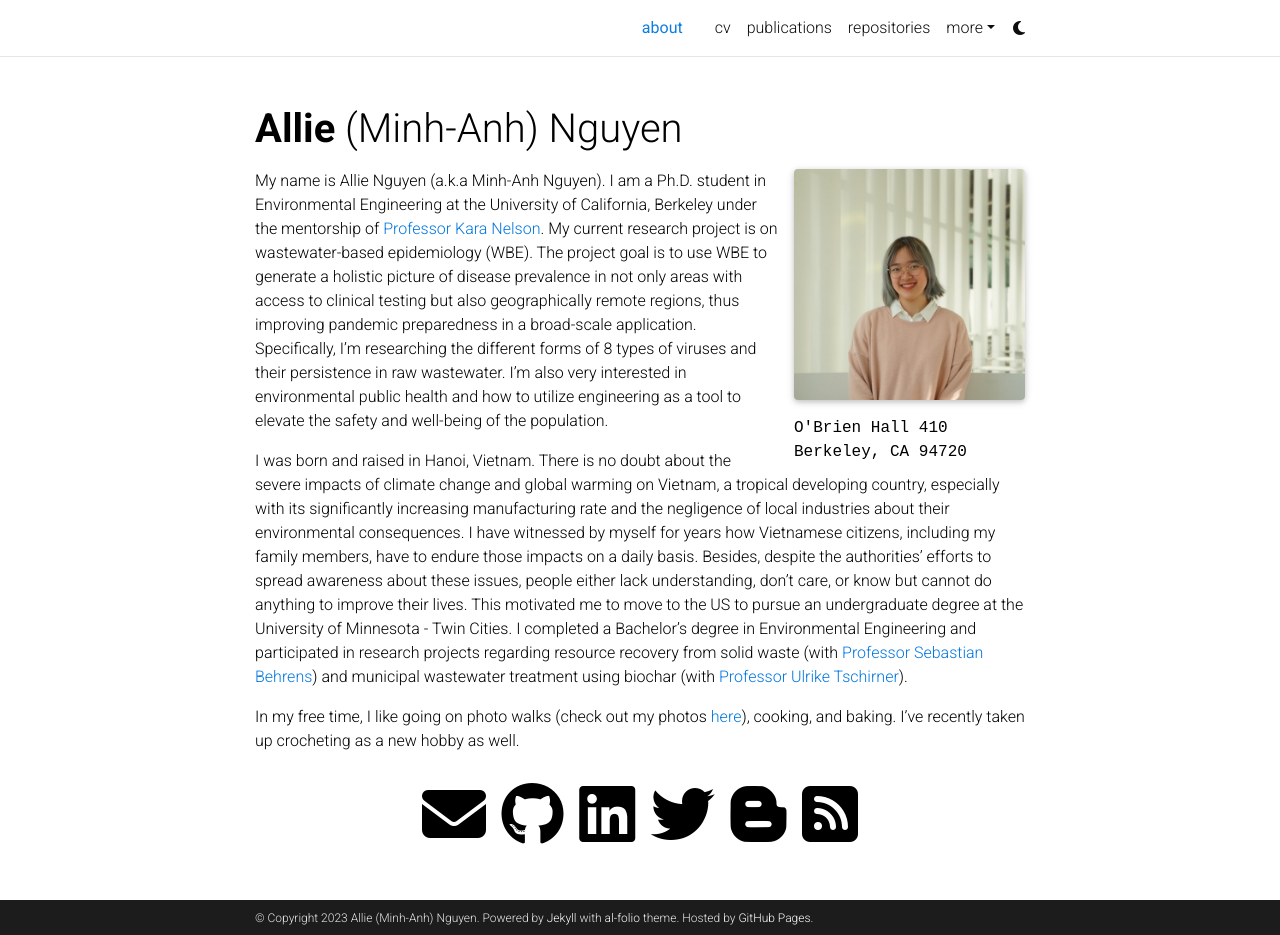
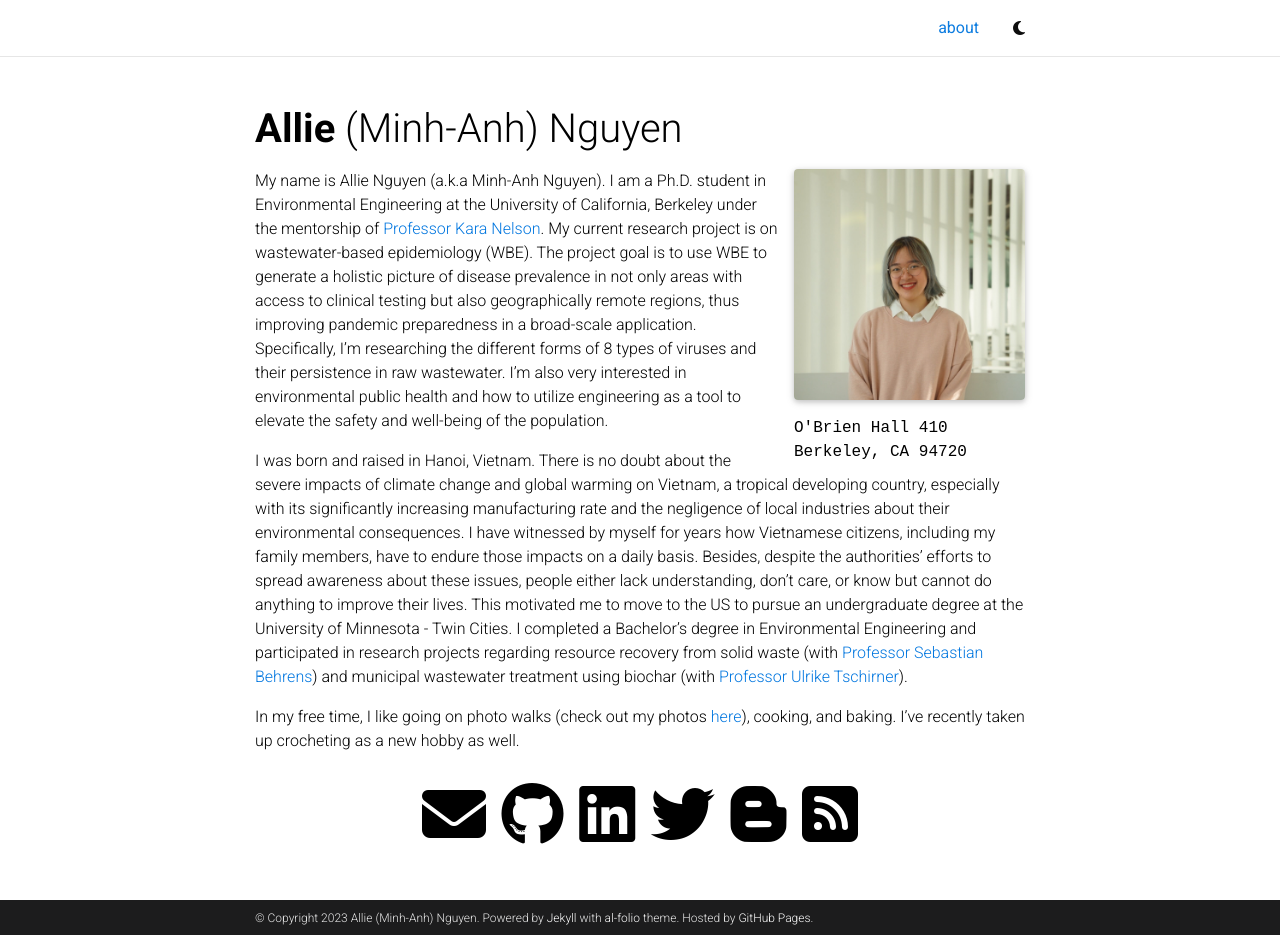
Before and after one commit to alliemnguyen/alliemnguyen.github.io, a Jekyll site: the page built from _pages/about.md, in a window 1280 px wide and 935 px high. Built offline with Jekyll 4.4.1, drawn with Linux system fonts in a browser that asks for light colours; comment, search, counter and statistics services are not loaded; a style sheet for code colours, icons or effects is not loaded.

Commit message:
Update header.html

```diff
--- a/_includes/header.html
+++ b/_includes/header.html
@@ -61,7 +61,7 @@
               </li>
 
               <!-- Other pages -->
-              {%- assign sorted_pages = site.pages | sort: "nav_order" -%}
+              <!--{%- assign sorted_pages = site.pages | sort: "nav_order" -%}
               {%- for p in sorted_pages -%}
               {%- if p.nav and p.autogen == nil -%}
               {%- if p.dropdown %}
@@ -69,7 +69,7 @@
                 <a class="nav-link dropdown-toggle" href="#" id="navbarDropdown" role="button" data-toggle="dropdown" aria-haspopup="true" aria-expanded="false">{{ p.title }}
                   {%- if page.title == p.title -%}
                   <span class="sr-only">(current)</span>
-                  {%- endif -%}
+                  {%- endif -%} -->
                 </a>
                 <div class="dropdown-menu dropdown-menu-right" aria-labelledby="navbarDropdown">
                   {%- for child in p.children -%}
```
